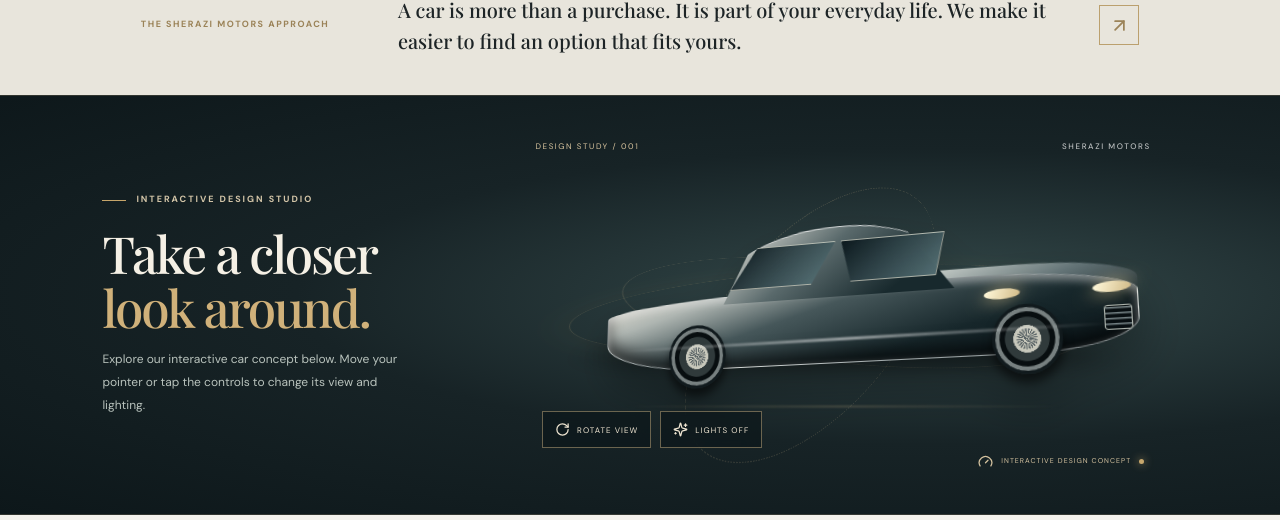
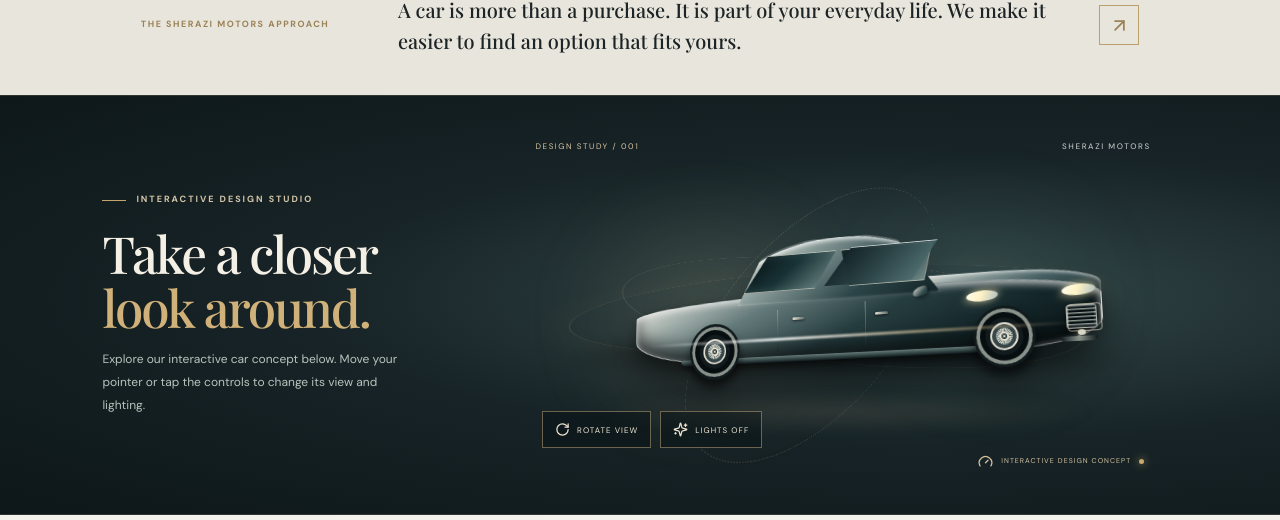
Before and after one commit to shahahtisham54-prog/sherazi-motors, a React (Vite) app: page / in a window 1280 px wide. Shown: the part 855-1375 px from the top of the page. Built offline with nearby package versions, Linux system fonts and the light colour scheme; no server answers; a web font is replaced by a local one.

Commit message:
Add premium metallic styling and cinematic detailing to 3D car

```diff
--- a/src/immersive.css
+++ b/src/immersive.css
@@ -178,3 +178,49 @@
   .hero-car-showcase .hero-car-experience { width: 100%; height: 235px; margin: 0; }
   .hero-car-showcase .hero-car-stage { inset: 8% 0 17%; }
 }
+
+
+/* Premium concept-car art direction: metallic finish, body details and cinematic studio lighting */
+.hero-car-experience{isolation:isolate}
+.hero-car-ambient{position:absolute;z-index:-1;width:48%;height:58%;border-radius:50%;filter:blur(42px);opacity:.35;pointer-events:none}
+.ambient-left{left:5%;top:24%;background:radial-gradient(circle,rgba(203,176,128,.5),transparent 70%)}
+.ambient-right{right:4%;top:18%;background:radial-gradient(circle,rgba(106,151,151,.35),transparent 72%)}
+.hero-car-stage{overflow:visible}
+.car-model{filter:drop-shadow(0 28px 24px rgba(0,0,0,.42));transform-origin:50% 60%}
+.car-body{background:linear-gradient(155deg,#f1eee4 0%,#aeb9b4 12%,#657b7b 28%,#263d40 52%,#142629 75%,#091316 100%);box-shadow:inset 0 3px 8px rgba(255,255,255,.75),inset 0 -12px 22px rgba(0,0,0,.72),inset 18px 0 20px rgba(255,255,255,.12),0 7px 18px rgba(0,0,0,.28)}
+.car-hood{background:linear-gradient(150deg,#f4f0e5 0%,#aab9b5 24%,#496366 62%,#17292c 100%);box-shadow:inset 0 2px 4px rgba(255,255,255,.7),inset 0 -5px 10px rgba(0,0,0,.38)}
+.car-roof{background:linear-gradient(145deg,#f0eee4 0%,#879a98 32%,#2c4548 68%,#122326 100%);box-shadow:inset 0 2px 5px rgba(255,255,255,.75),0 -2px 0 rgba(255,255,255,.25)}
+.car-window{background:linear-gradient(135deg,#071316 0%,#183236 48%,#6d8582 100%);box-shadow:inset 0 0 12px rgba(139,183,184,.22),0 1px 0 rgba(255,255,255,.35)}
+.car-windshield{position:absolute;z-index:4;left:47%;bottom:107px;width:20%;height:43px;background:linear-gradient(130deg,rgba(9,23,27,.98),rgba(87,121,123,.88));clip-path:polygon(20% 0,100% 0,83% 100%,0 100%);border-top:1px solid rgba(255,255,255,.7);transform:skewX(-12deg) translateZ(28px)}
+.car-door-line{position:absolute;z-index:5;bottom:29px;width:1px;height:57px;background:linear-gradient(180deg,rgba(235,239,224,.62),rgba(8,17,19,.7));transform:translateZ(27px);opacity:.75}
+.door-front{left:54%}.door-rear{left:37%;height:49px;bottom:34px}
+.car-door-handle{position:absolute;z-index:6;bottom:70px;width:15px;height:3px;border-radius:4px;background:linear-gradient(90deg,#e6e2d5,#5c6c69);box-shadow:0 1px 3px rgba(0,0,0,.65);transform:translateZ(30px)}
+.handle-front{left:56%}.handle-rear{left:40%}
+.car-side-mirror{position:absolute;z-index:8;left:63%;bottom:88px;width:17px;height:10px;border-radius:70% 30% 55% 35%;background:linear-gradient(145deg,#e9e6da,#30484a 68%);transform:translateZ(37px) rotate(-12deg);box-shadow:2px 3px 4px rgba(0,0,0,.4)}
+.car-side-skirt{position:absolute;z-index:6;left:17%;right:18%;bottom:22px;height:7px;border-radius:0 0 9px 9px;background:linear-gradient(180deg,#657b79,#101c1f);transform:translateZ(25px);box-shadow:0 4px 6px rgba(0,0,0,.45)}
+.car-grille{width:31px;height:25px;background:repeating-linear-gradient(0deg,#080f12 0 2px,#8b9992 3px 4px);box-shadow:inset 0 0 0 2px rgba(255,255,255,.12),0 2px 5px rgba(0,0,0,.5)}
+.car-grille-frame{position:absolute;z-index:6;right:5.2%;bottom:39px;width:35px;height:29px;border:1px solid rgba(221,213,190,.7);border-radius:4px;transform:translateZ(31px);pointer-events:none}
+.car-lower-intake{position:absolute;z-index:6;right:6%;bottom:29px;width:38px;height:5px;border-radius:0 0 4px 4px;background:linear-gradient(90deg,#10191b,#87918a,#10191b);transform:translateZ(32px)}
+.car-fog-light{position:absolute;z-index:7;right:8%;bottom:35px;width:8px;height:6px;border-radius:50%;background:#d7d8c7;box-shadow:0 0 5px rgba(255,241,196,.45);transform:translateZ(35px)}
+.car-wheel{background:radial-gradient(circle,#111b1d 0 17%,#c8c9bd 18% 23%,#465355 24% 29%,#111a1d 30% 46%,#080e10 48% 70%,#89918b 72% 75%,#101719 78%);box-shadow:inset 0 0 0 4px #89918b,0 9px 12px rgba(0,0,0,.6)}
+.car-wheel i{inset:15px;border:2px solid #e2dfd1;background:repeating-conic-gradient(from 8deg,#d7d8cc 0 5deg,#647171 6deg 10deg,#b9beb4 11deg 14deg);box-shadow:inset 0 0 0 4px #364547}
+.car-wheel i:after{content:'';position:absolute;inset:8px;border:2px solid #e6e2d4;border-radius:50%;background:radial-gradient(circle,#d8d5c8 0 18%,#4d5d5e 20% 55%,#1a292b 57%)}
+.car-headlight{height:12px;background:linear-gradient(90deg,#fffbe9,#fff2c5 45%,#b8c6c0);box-shadow:0 0 8px rgba(255,236,182,.4);filter:drop-shadow(0 0 4px rgba(255,236,182,.35))}
+.lights-on .car-headlight{box-shadow:0 0 28px 12px rgba(255,225,157,.55);filter:drop-shadow(0 0 18px #fff0c1)}
+.lights-on .car-fog-light{box-shadow:0 0 16px 6px rgba(255,232,178,.55)}
+.car-reflection{height:3px;background:linear-gradient(90deg,transparent,rgba(255,255,255,.92),rgba(208,188,148,.7),transparent);filter:blur(1px)}
+.hero-car-experience:after{content:'';position:absolute;z-index:0;left:12%;right:12%;bottom:14%;height:24px;border-radius:50%;background:radial-gradient(ellipse,rgba(193,169,124,.2),transparent 72%);filter:blur(9px);pointer-events:none}
+.hero-car-experience.view-0 .hero-car-stage .car-model{transform:scale(.88) rotateX(calc(9deg + var(--tilt-y,0deg))) rotateY(calc(-19deg + var(--tilt-x,0deg))) rotateZ(-1deg)}
+.hero-car-experience.view-1 .hero-car-stage .car-model{transform:scale(.88) rotateX(calc(7deg + var(--tilt-y,0deg))) rotateY(calc(4deg + var(--tilt-x,0deg))) rotateZ(0deg) translateY(-3px)}
+.hero-car-experience.view-2 .hero-car-stage .car-model{transform:scale(.88) rotateX(calc(14deg + var(--tilt-y,0deg))) rotateY(calc(28deg + var(--tilt-x,0deg))) rotateZ(1deg) translateY(-5px)}
+@media(max-width:950px) and (min-width:681px){
+ .hero-car-experience.view-0 .hero-car-stage .car-model{transform:scale(.76) rotateX(calc(9deg + var(--tilt-y,0deg))) rotateY(calc(-19deg + var(--tilt-x,0deg)))}
+ .hero-car-experience.view-1 .hero-car-stage .car-model{transform:scale(.76) rotateX(calc(7deg + var(--tilt-y,0deg))) rotateY(calc(4deg + var(--tilt-x,0deg)))}
+ .hero-car-experience.view-2 .hero-car-stage .car-model{transform:scale(.76) rotateX(calc(14deg + var(--tilt-y,0deg))) rotateY(calc(28deg + var(--tilt-x,0deg)))}
+}
+@media(max-width:680px){
+ .hero-car-experience.view-0 .hero-car-stage .car-model{transform:scale(.62) rotateX(calc(9deg + var(--tilt-y,0deg))) rotateY(calc(-19deg + var(--tilt-x,0deg))) rotateZ(-1deg)}
+ .hero-car-experience.view-1 .hero-car-stage .car-model{transform:scale(.62) rotateX(calc(7deg + var(--tilt-y,0deg))) rotateY(calc(4deg + var(--tilt-x,0deg)))}
+ .hero-car-experience.view-2 .hero-car-stage .car-model{transform:scale(.62) rotateX(calc(14deg + var(--tilt-y,0deg))) rotateY(calc(28deg + var(--tilt-x,0deg))) rotateZ(1deg)}
+}
+@media(prefers-reduced-motion:reduce){.hero-car-ambient{display:none}}
```
